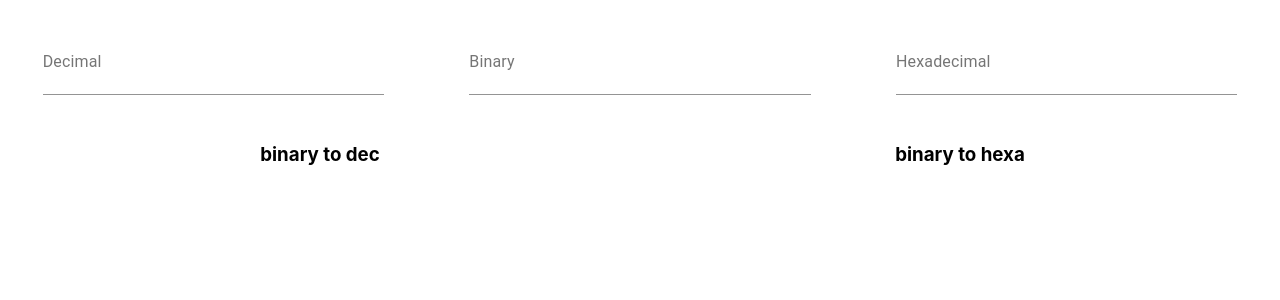
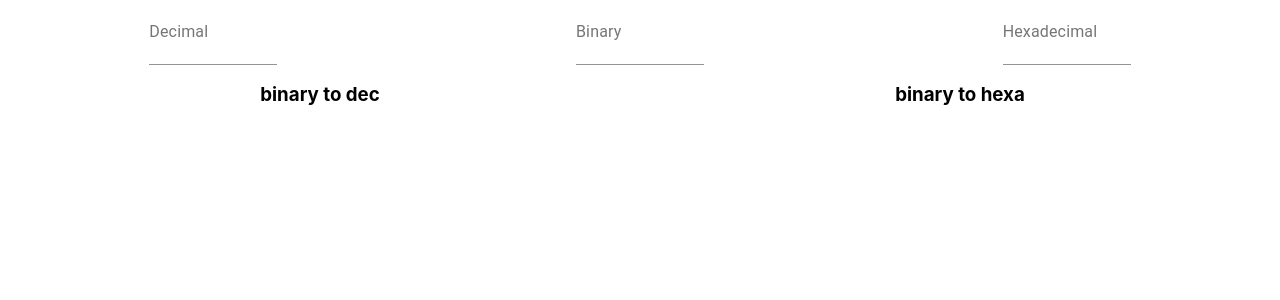
Before and after one commit to cadellsingh/converter, a React (Create React App) app: page / in a window 1280 px wide. Shown: the top 300 px of the page. Built offline with nearby package versions, Linux system fonts and the light colour scheme.

Commit message:
testing out some styling ;

```diff
--- a/src/App.css
+++ b/src/App.css
@@ -11,6 +11,15 @@
 }
 
 .test {
-    padding: 30px 0;
-    width: 80%;
+    /*background-color: green;*/
+    width: 30%;
 }
+
+/*.grid {*/
+/*    background-color: green;*/
+/*}*/
+
+/*.list {*/
+/*    background-color: yellow;*/
+/*    width: 30%;*/
+/*}*/
```
